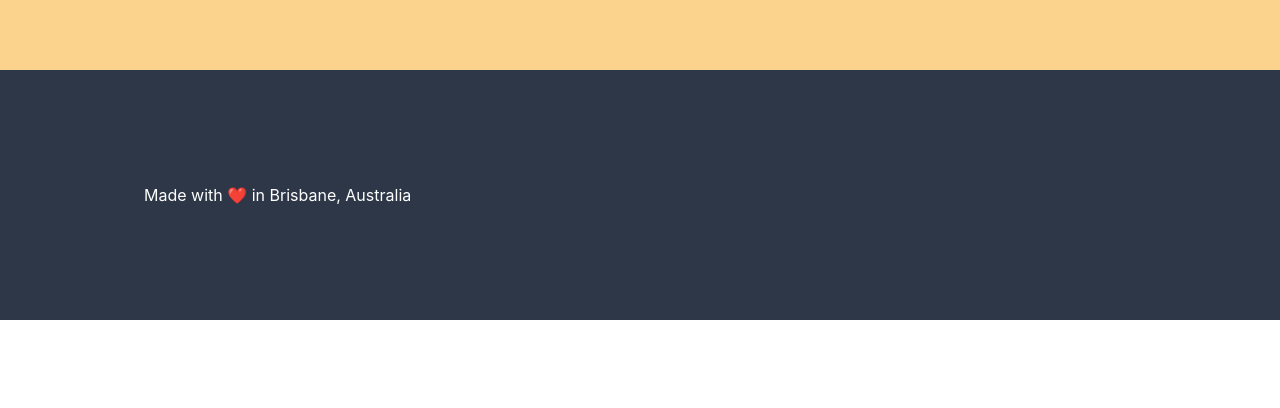
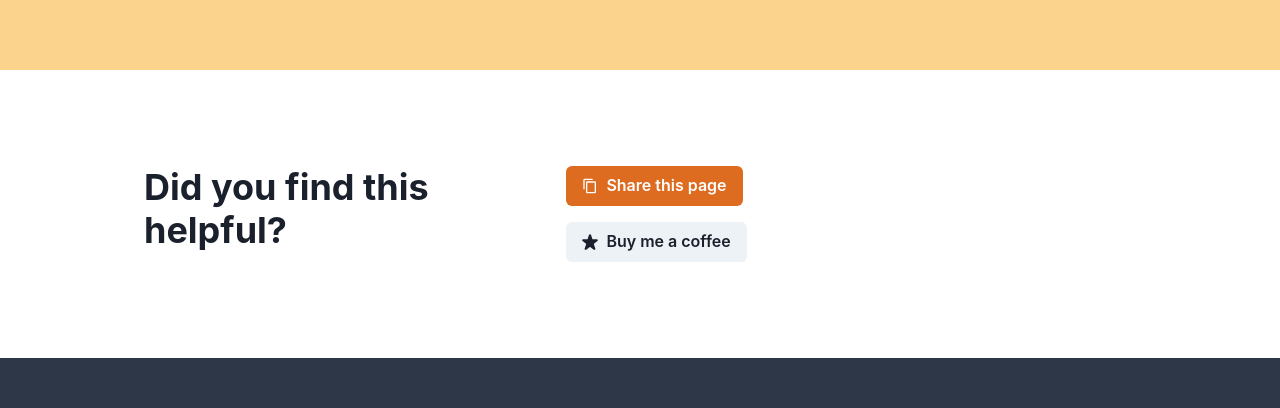
Before and after one commit to election22/election22, a Next.js app: page / in a window 1280 px wide. Shown: the part 2137-2545 px from the top of the page. Before the commit the page ends 2457 px from the top, so only its background shows below. Built offline with nearby package versions, Linux system fonts and the light colour scheme; no server answers.

Commit message:
Add share and coffee buttons

```diff
--- a/pages/index.tsx
+++ b/pages/index.tsx
@@ -4,9 +4,7 @@ import {
   Heading,
   HStack,
   Link,
-  ListItem,
   Text,
-  UnorderedList,
   VStack,
 } from "@chakra-ui/react";
 
@@ -16,7 +14,7 @@ import { SideBySide } from "../components/layout/sideBySide";
 import { FindOptions } from "../components/home/findOptions";
 import { FindPolicies } from "../components/home/findPolicies";
 import Head from "next/head";
-import { ChevronRightIcon } from "@chakra-ui/icons";
+import { ChevronRightIcon, CopyIcon, StarIcon } from "@chakra-ui/icons";
 
 export default function Home() {
   return (
@@ -49,7 +47,7 @@ export default function Home() {
                     .scrollIntoView({ behavior: "smooth", block: "start" });
                 }}
               >
-                Get started <ChevronRightIcon ml={1} />
+                Get started <ChevronRightIcon ml={2} />
               </Button>
             </VStack>
           </HStack>
@@ -104,6 +102,35 @@ export default function Home() {
 
       <FindPolicies />
 
+      <SideBySide
+        left={<Heading>Did you find this helpful?</Heading>}
+        right={
+          <VStack spacing={4} align="flex-start">
+            <Button
+              onClick={async () => {
+                await navigator.share({
+                  title: "Election22",
+                  text: `Check out Election22 - Information about the upcoming Australian federal election`,
+                  url: `${window.location.href}`,
+                });
+              }}
+              colorScheme={"orange"}
+            >
+              <CopyIcon mr={2} />
+              Share this page
+            </Button>
+            <Button
+              as="a"
+              href="https://www.buymeacoffee.com/election2022"
+              target="_blank"
+            >
+              <StarIcon mr={2} />
+              Buy me a coffee
+            </Button>
+          </VStack>
+        }
+      />
+
       {/* <SideBySide
         left={
           <>
```
